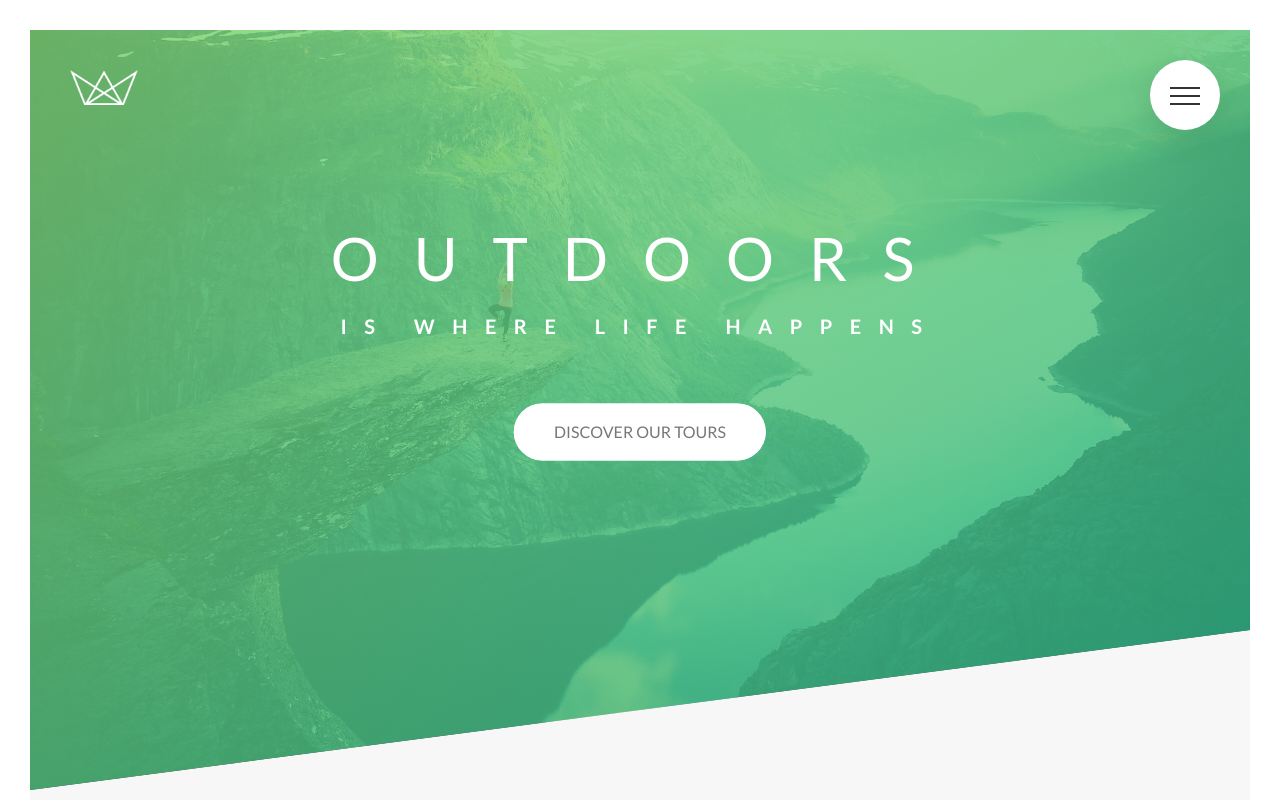
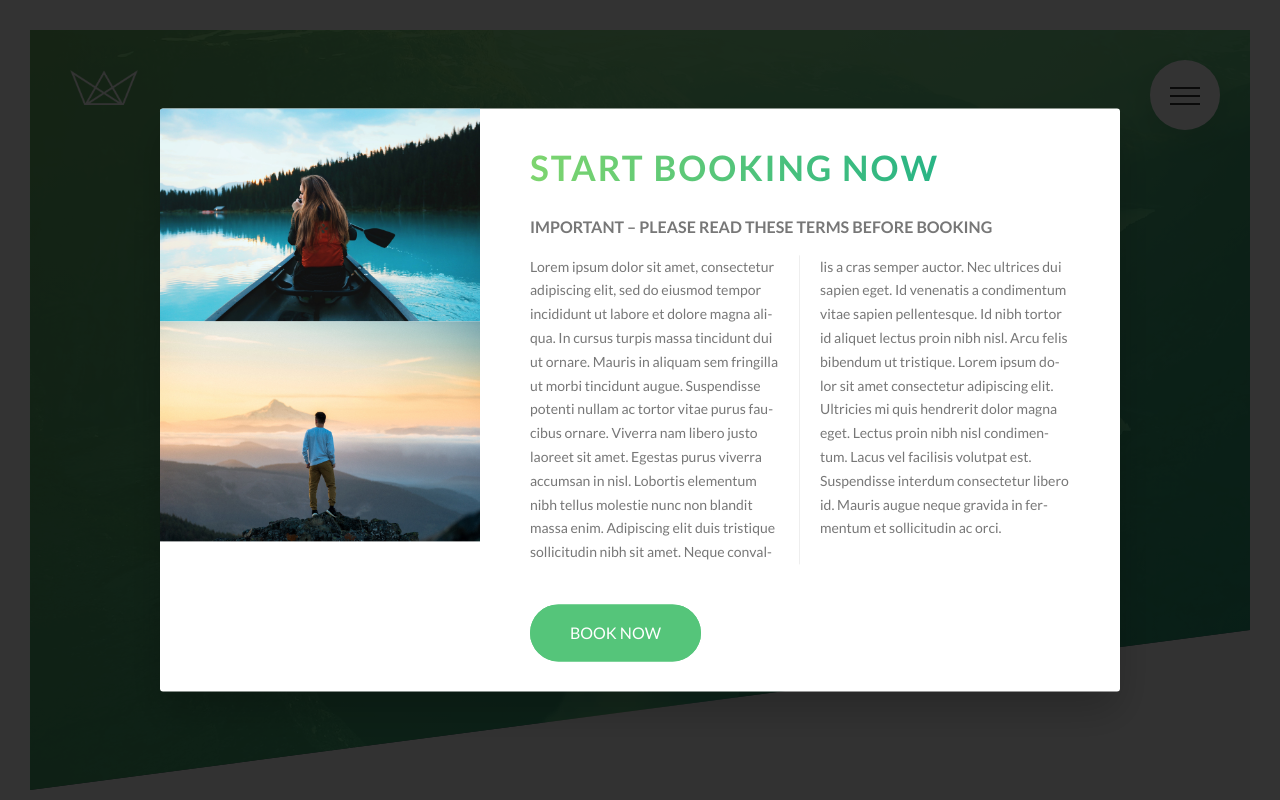
Before and after one commit to nicolasvarone/natours, a website: page index.html in a window 1280 px wide. Shown: the top 800 px of the page. Drawn offline with Linux system fonts and the light colour scheme.

Commit message:
Create popup part 1

```diff
--- a/index.html
+++ b/index.html
@@ -460,6 +460,43 @@
         </div>
       </div>
     </footer>
+
+    <div class="popup">
+      <div class="popup__content">
+        <div class="popup__left">
+          <img src="img/nat-8.jpg" alt="Tour photo" class="popup__img" />
+          <img src="img/nat-9.jpg" alt="Tour photo" class="popup__img" />
+        </div>
+        <div class="popup__right">
+          <h2 class="heading-secondary u-margin-bottom-small">
+            Start booking now
+          </h2>
+          <h3 class="heading-tertiary u-margin-bottom-small">
+            Important &ndash; Please read these terms before booking
+          </h3>
+          <p class="popup__text">
+            Lorem ipsum dolor sit amet, consectetur adipiscing elit, sed do
+            eiusmod tempor incididunt ut labore et dolore magna aliqua. In
+            cursus turpis massa tincidunt dui ut ornare. Mauris in aliquam sem
+            fringilla ut morbi tincidunt augue. Suspendisse potenti nullam ac
+            tortor vitae purus faucibus ornare. Viverra nam libero justo laoreet
+            sit amet. Egestas purus viverra accumsan in nisl. Lobortis elementum
+            nibh tellus molestie nunc non blandit massa enim. Adipiscing elit
+            duis tristique sollicitudin nibh sit amet. Neque convallis a cras
+            semper auctor. Nec ultrices dui sapien eget. Id venenatis a
+            condimentum vitae sapien pellentesque. Id nibh tortor id aliquet
+            lectus proin nibh nisl. Arcu felis bibendum ut tristique. Lorem
+            ipsum dolor sit amet consectetur adipiscing elit. Ultricies mi quis
+            hendrerit dolor magna eget. Lectus proin nibh nisl condimentum.
+            Lacus vel facilisis volutpat est. Suspendisse interdum consectetur
+            libero id. Mauris augue neque gravida in fermentum et sollicitudin
+            ac orci.
+          </p>
+          <a href="#" class="btn btn--green">Book now</a>
+        </div>
+      </div>
+    </div>
+
     <!--
         <section class="grid-test">
             <div class="row">
--- a/sass/abstracts/_mixins.scss
+++ b/sass/abstracts/_mixins.scss
@@ -5,3 +5,10 @@
     clear: both;
   }
 }
+
+@mixin absCenter {
+  position: absolute;
+  top: 50%;
+  left: 50%;
+  transform: translate(-50%, -50%);
+}
--- /dev/null
+++ b/sass/components/_popup.scss
@@ -0,0 +1,54 @@
+.popup {
+  height: 100vh;
+  width: 100%;
+  position: fixed;
+  top: 0;
+  left: 0;
+  background-color: rgba($color-black, 0.8);
+  z-index: 9999;
+
+  &__content {
+    @include absCenter;
+
+    width: 75%;
+    background-color: $color-white;
+    box-shadow: 0 2rem 4rem rgba($color-black, 0.2);
+    border-radius: 3px;
+    display: table;
+    overflow: hidden;
+  }
+
+  &__left {
+    width: 33.333333%;
+    display: table-cell;
+  }
+
+  &__right {
+    width: 66.666667%;
+    display: table-cell;
+    vertical-align: middle;
+    padding: 3rem 5rem;
+  }
+
+  &__img {
+    display: block;
+    width: 100%;
+  }
+
+  &__text {
+    font-size: 1.4rem;
+    margin-bottom: 4rem;
+
+    -moz-column-count: 2;
+    -moz-column-gap: 4rem;
+    -moz-column-rule: 1px solid $color-grey-light-2;
+    column-count: 2;
+    column-gap: 4rem;
+    column-rule: 1px solid $color-grey-light-2;
+
+    -moz-hyphens: auto;
+    -ms-hyphens: auto;
+    -webkit-hyphens: auto;
+    hyphens: auto;
+  }
+}
--- a/sass/main.scss
+++ b/sass/main.scss
@@ -13,6 +13,7 @@
 @import "components/composition";
 @import "components/feature-box";
 @import "components/form";
+@import "components/popup";
 @import "components/story";
 
 @import "layout/footer";
```
Also changed, not shown: css/style.css, 1 other file.
